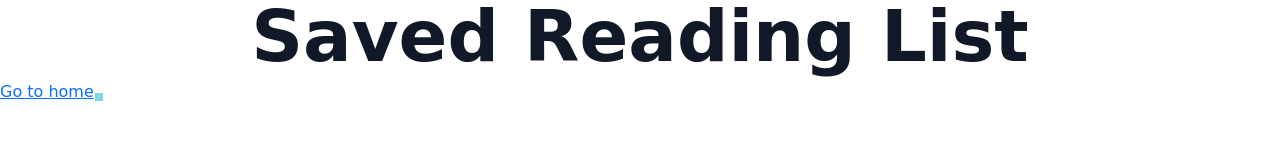
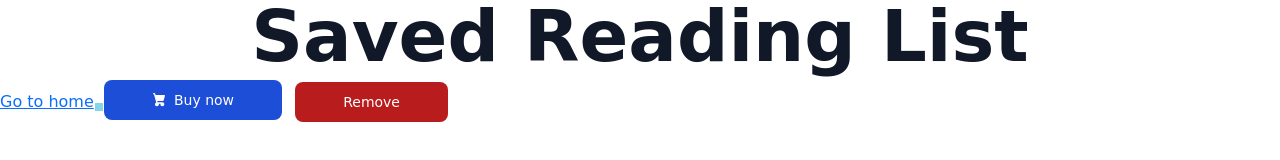
Before and after one commit to Matt11Moriarty/reading-list, a plain HTML site: page readinglist.html in a window 1280 px wide. Both pictures are taken after a click on the button "Show reading list". Drawn offline with nearby package versions, Linux system fonts and the light colour scheme.

Commit message:
added buy and remove button

```diff
--- a/assets/js/readinglist.js
+++ b/assets/js/readinglist.js
@@ -18,3 +18,14 @@ function displayReadingList () {
     }
 
 }
+var removeButton = document.getElementById('removeBtn');
+var buyButton = document.getElementById('buyButton');
+
+removeButton.classList.add('invisible')
+buyButton.classList.add('invisible')
+
+readingList.onclick = ()=> {
+buyButton.classList.remove('invisible');
+removeButton.classList.remove('invisible')
+
+}
--- a/readinglist.html
+++ b/readinglist.html
@@ -25,7 +25,13 @@
       <button class="btn-info" id="readingList">
         Show reading list
       </button>
-
+      <button id= "buyButton" type="button" class="text-white bg-blue-700 hover:bg-blue-800 focus:ring-4 focus:outline-none focus:ring-blue-300 font-medium rounded-lg text-sm px-5 py-2.5 text-center inline-flex items-center mr-2 dark:bg-blue-600 dark:hover:bg-blue-700 dark:focus:ring-blue-800">
+        <svg class="w-3.5 h-3.5 mr-2" aria-hidden="true" xmlns="http://www.w3.org/2000/svg" fill="currentColor" viewBox="0 0 18 21">
+          <path d="M15 12a1 1 0 0 0 .962-.726l2-7A1 1 0 0 0 17 3H3.77L3.175.745A1 1 0 0 0 2.208 0H1a1 1 0 0 0 0 2h.438l.6 2.255v.019l2 7 .746 2.986A3 3 0 1 0 9 17a2.966 2.966 0 0 0-.184-1h2.368c-.118.32-.18.659-.184 1a3 3 0 1 0 3-3H6.78l-.5-2H15Z"/>
+        </svg>
+        Buy now
+      </button>
+      <button type="button" class="focus:outline-none text-white bg-red-700 hover:bg-red-800 focus:ring-4 focus:ring-red-300 font-medium rounded-lg text-sm px-5 py-2.5 mr-2 mb-2 dark:bg-red-600 dark:hover:bg-red-700 dark:focus:ring-red-900 remove-Btn" id = "removeBtn"  >Remove</button>
     </main>
     <script src="./assets/js/readinglist.js"></script>
 </body>
```
